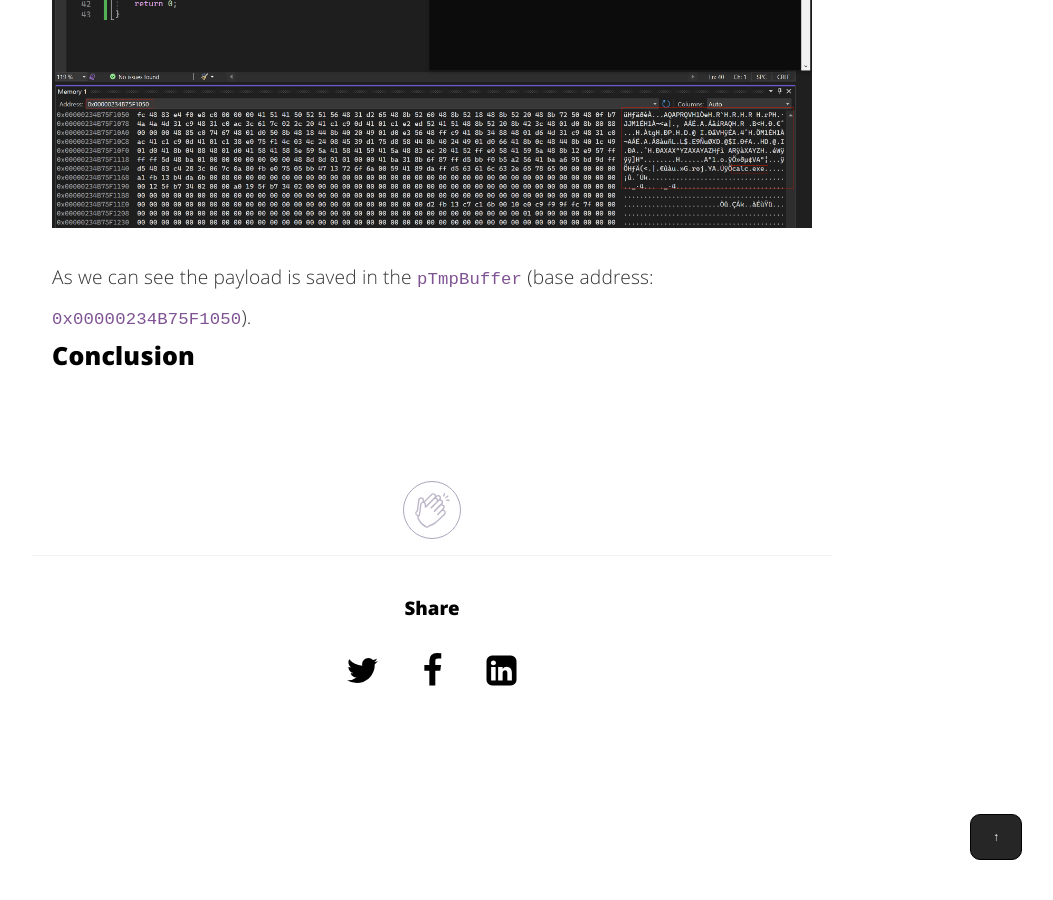
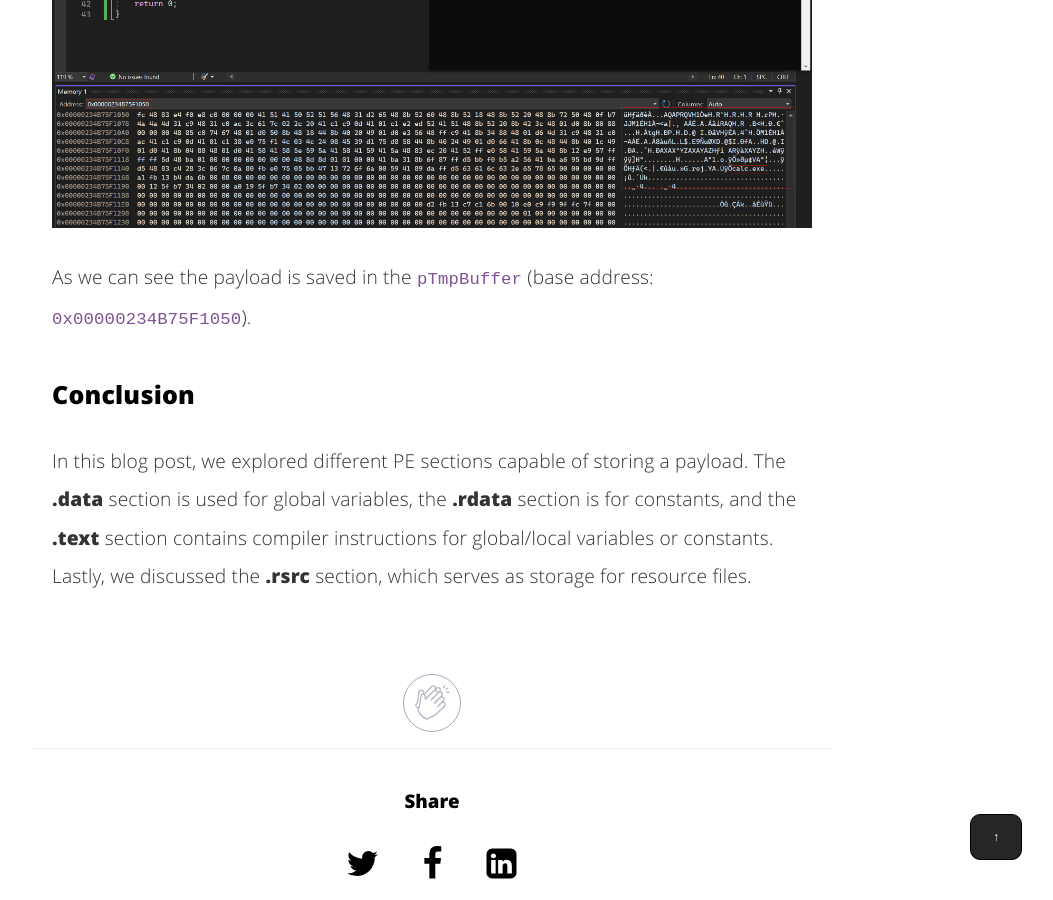
Before and after one commit to nickvourd/nickvourd.github.io, a Jekyll site: the page built from _posts/2024-04-21-the-anatomy-of-pe.md, in a window 1280 px wide and 900 px high, scrolled down 22266 px. Shown: the whole window, without its empty margins (208-1261 px from the left). Built offline with Jekyll 4.4.1, drawn with Linux system fonts in a browser that asks for light colours.

Commit message:
Edit the anatomy of PE

```diff
--- a/_posts/2024-04-21-the-anatomy-of-pe.md
+++ b/_posts/2024-04-21-the-anatomy-of-pe.md
@@ -500,9 +500,11 @@ int main() {
 
 <img src="/assets/img/post-img/21-04-2024/debugging-the-code-3.png" class="post-images" alt="debugging-the-code-3">
 
-<p>As we can see the payload is saved in the <code>pTmpBuffer</code> (base address: <code>0x00000234B75F1050</code>).</p>
+<p>As we can see the payload is saved in the <code>pTmpBuffer</code> (base address: <code>0x00000234B75F1050</code>).<br /><br /></p>
 
 <h3>Conclusion</h3>
+
+<p>In this blog post, we explored different PE sections capable of storing a payload. The <b>.data</b> section is used for global variables, the <b>.rdata</b> section is for constants, and the <b>.text</b> section contains compiler instructions for global/local variables or constants. Lastly, we discussed the <b>.rsrc</b> section, which serves as storage for resource files.</p>
 
 <br /><br />
 
```
